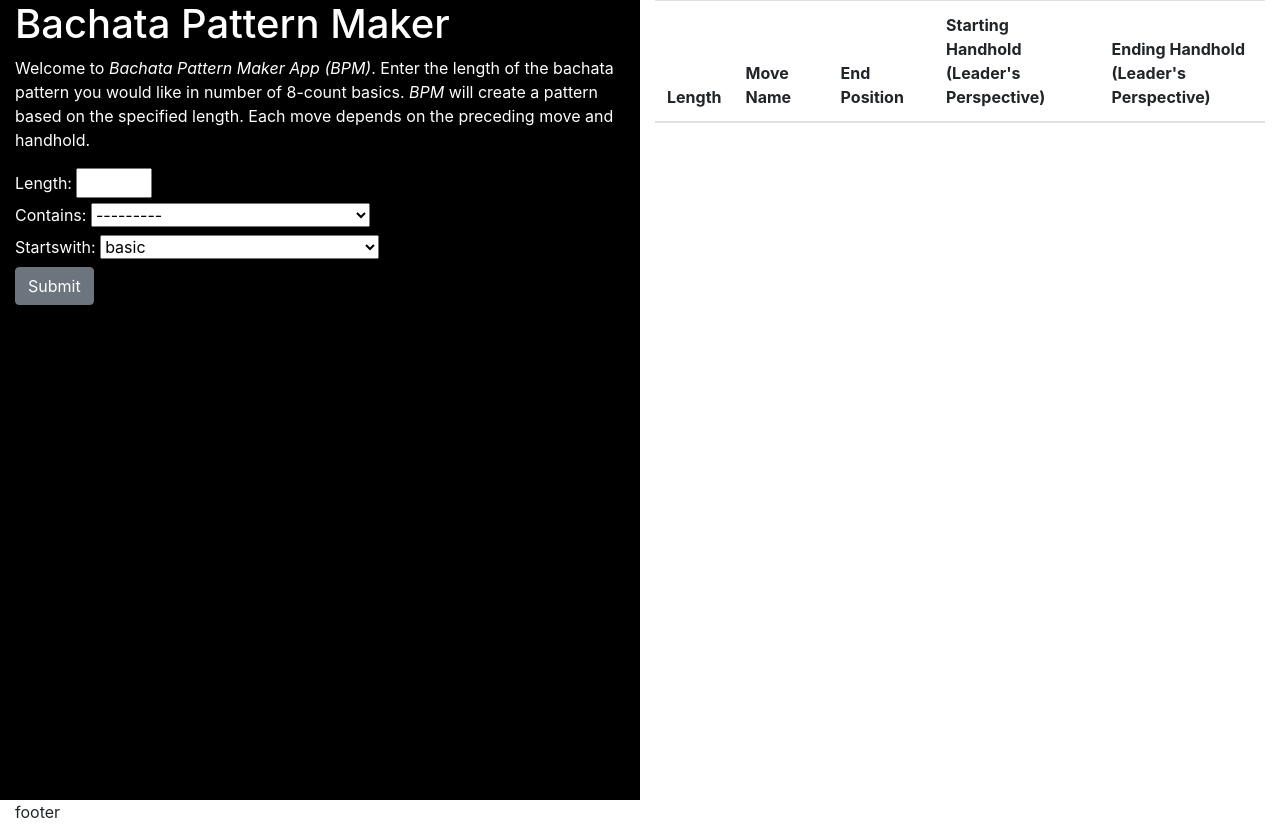
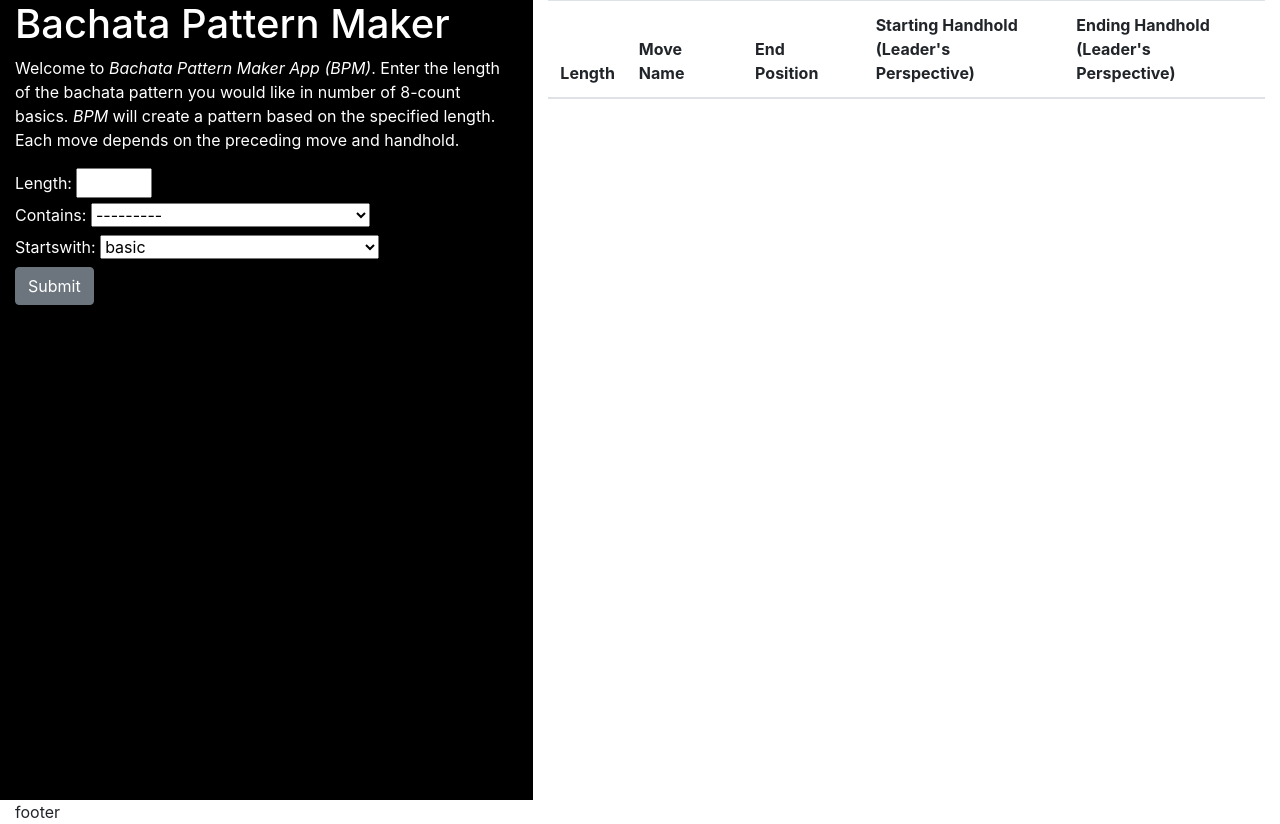
Before and after one commit to codemikewalker/bachatapatternmaker, a Django app: page / in a window 1280 px wide. Run offline with Django 5.2, Linux system fonts and the light colour scheme; data comes from the database, SQL or seed files in the repository; lists and menus that the app fills with data are empty; some libraries are stand-ins or nearby versions.

Commit message:
change index.html width of split screen design

```diff
--- /dev/null
+++ b/-- SQLite.sql
@@ -0,0 +1,3 @@
+-- SQLite
+select * from bpm_move
+where length > 4;
--- a/templates/index.html
+++ b/templates/index.html
@@ -16,7 +16,7 @@
 <body>
     <div class="container-fluid">
         <div class="row">
-            <div class="col-12 col-lg-6 vh-100" id="left">
+            <div class="col-12 col-lg-5 vh-100" id="left">
 
                 <h1 id="title">Bachata Pattern Maker</h1>
                 <p>Welcome to <i>Bachata Pattern Maker App (BPM)</i>. Enter the length of the bachata pattern you would like in  number of 8-count basics. <i>BPM</i> will create a pattern based on the specified length. Each move depends on the preceding move and handhold. </p>
@@ -28,7 +28,7 @@
                     <input type="submit" class ="btn btn-secondary" value="Submit">
                 </form>
             </div> <!-- col end lg-6 -->
-            <div class="col-lg-6 col-12">
+            <div class="col-lg-7 col-12 vh-100">
                 <table class="table">
                     <thead>
                         <tr>
```
